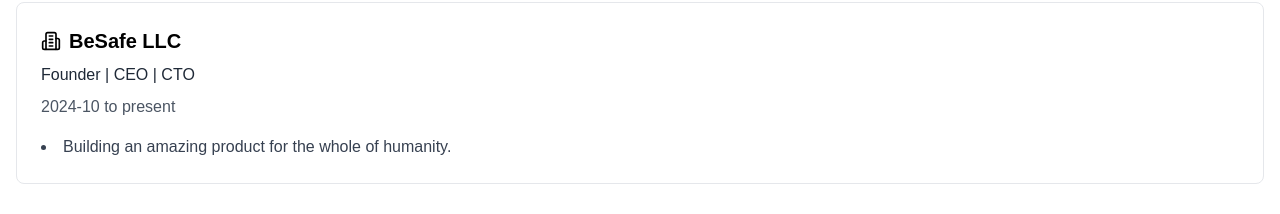
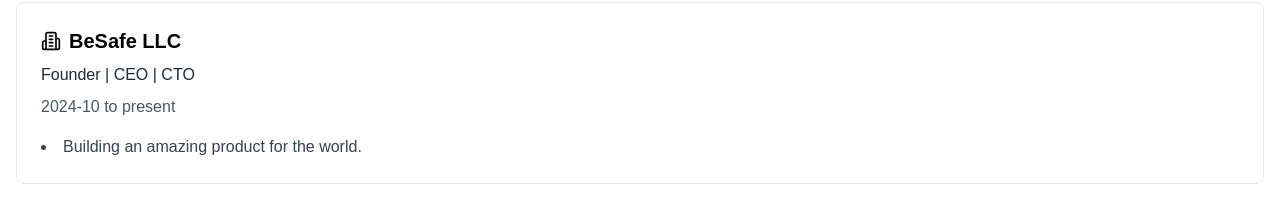
Before and after one commit to lxnre-codes/portfolio, a React (Vite) app: page / in a window 1280 px wide. Shown: the part 1126-1340 px from the top of the page. Built offline with nearby package versions, Linux system fonts and the light colour scheme.

Commit message:
chore: cleanups

```diff
--- a/src/data/portfolio.ts
+++ b/src/data/portfolio.ts
@@ -37,7 +37,7 @@
       company: "BeSafe LLC",
       position: "Founder | CEO | CTO",
       period: "2024-10 to present",
-      details: ["Building an amazing product for the whole of humanity."],
+      details: ["Building an amazing product for the world."],
     },
     {
       company: "Oximmortals - Shopthru Inc",
```
